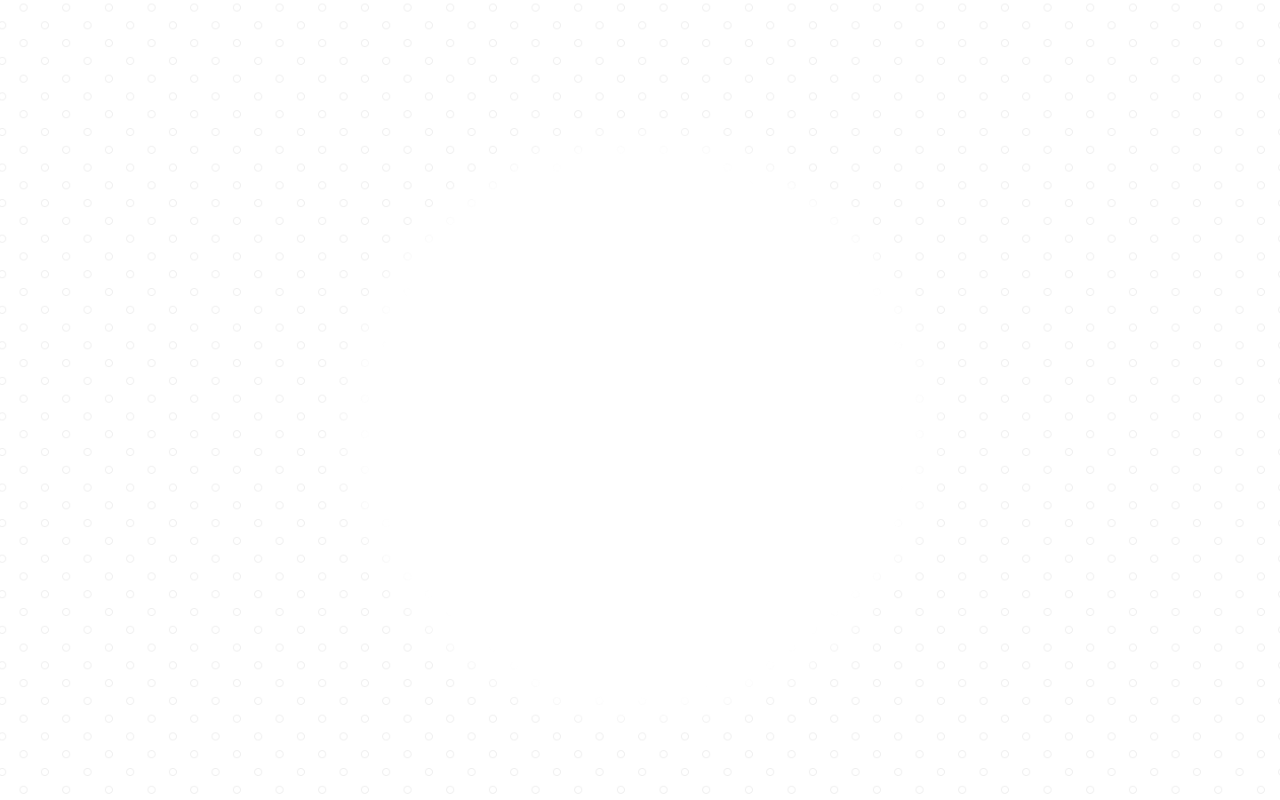
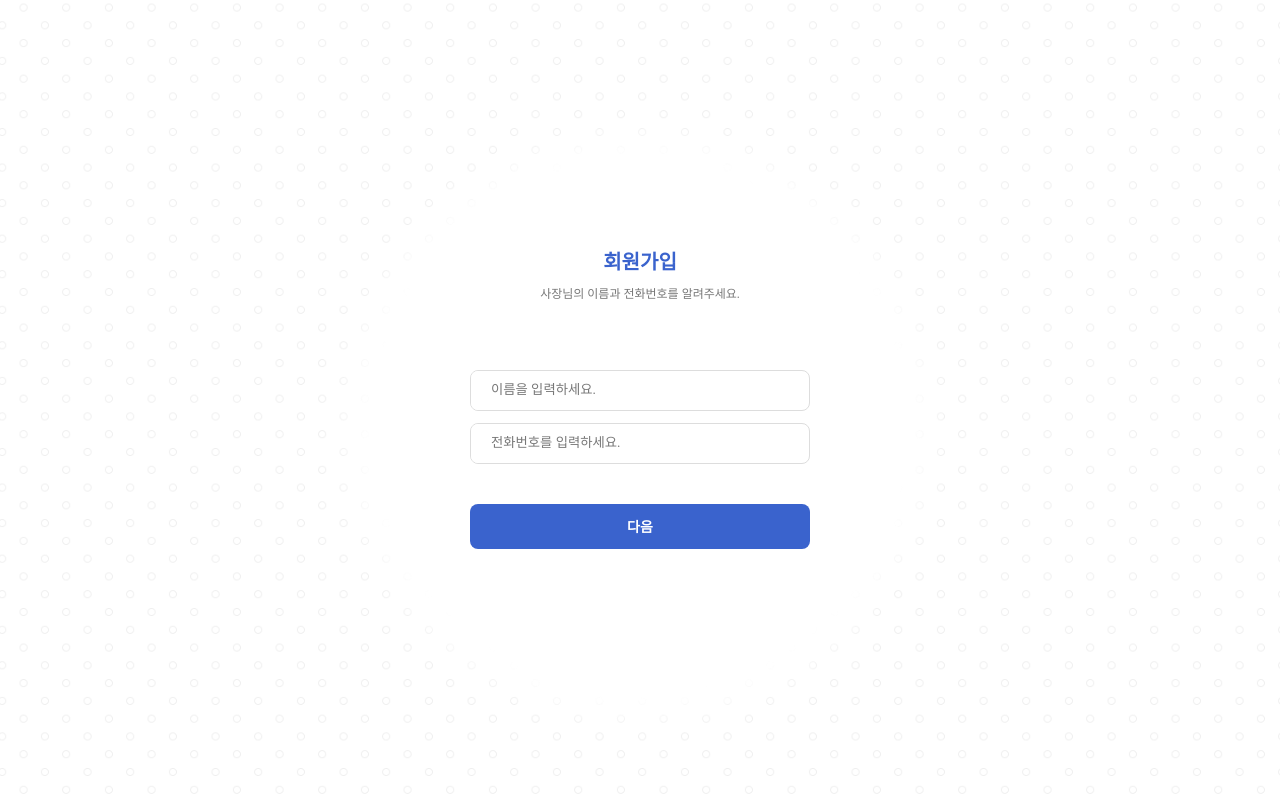
Before and after one commit to NOGO0/Front-End, a React (Create React App) app in the folder nogoo-fe/: page /signup in a window 1280 px wide. Built offline with nearby package versions, Linux system fonts and the light colour scheme.

Commit message:
회원가입

```diff
--- /dev/null
+++ b/nogoo-fe/src/components/Tag.tsx
@@ -0,0 +1,21 @@
+import { ReactNode } from "react";
+import { styled } from "styled-components";
+
+interface PropsType {
+  children: ReactNode;
+}
+
+export default function Tag({ children }: PropsType) {
+  return <Containter>{children}</Containter>;
+}
+
+const Containter = styled.div`
+  color: #3a63cd;
+  border: 1px solid #86a8ff;
+  background-color: #ecf0fa;
+  display: inline-block;
+  padding: 4px 12px;
+  border-radius: 8px;
+  font-size: 12px;
+  font-weight: 700;
+`;
--- /dev/null
+++ b/nogoo-fe/src/components/signup/phoneCheck.tsx
@@ -0,0 +1,114 @@
+import { ChangeEvent, useEffect, useRef, useState } from "react";
+import { styled } from "styled-components";
+
+export default function PhoneCheck() {
+  const [number, setNumber] = useState<number[]>([]);
+  const inputRef = useRef<(HTMLInputElement | null)[]>([]);
+
+  const setRef = (index: number, element: HTMLInputElement | null) => {
+    inputRef.current[index] = element;
+  };
+
+  const handleChange = (
+    event: ChangeEvent<HTMLInputElement>,
+    index: number
+  ) => {
+    if (event.target.value.length > 1)
+      event.target.value = event.target.value.slice(0, 1);
+
+    setNumber((prev) => {
+      const test = [...prev];
+      test[index] = Number(event.target.value);
+      return test;
+    });
+
+    if (index + 1 < inputRef.current.length && inputRef.current[index + 1]) {
+      inputRef.current[index + 1]?.focus();
+    }
+  };
+
+  useEffect(() => {
+    if (number.length === 4) {
+      //인증 로직
+    }
+  }, [number]);
+
+  return (
+    <Wrapper>
+      <Text>
+        <h5>휴대폰 인증</h5>
+        <p>+82) 010-29**-**** 번호로 인증번호를 보냈습니다.</p>
+      </Text>
+      <NumberInput>
+        <input
+          onChange={(e) => {
+            handleChange(e, 0);
+          }}
+          type="number"
+          ref={(el) => setRef(0, el)}
+        />
+        <input
+          onChange={(e) => {
+            handleChange(e, 1);
+          }}
+          type="number"
+          ref={(el) => setRef(1, el)}
+        />
+        <input
+          onChange={(e) => {
+            handleChange(e, 2);
+          }}
+          type="number"
+          ref={(el) => setRef(2, el)}
+        />
+        <input
+          onChange={(e) => {
+            handleChange(e, 3);
+          }}
+          type="number"
+          ref={(el) => setRef(3, el)}
+        />
+      </NumberInput>
+    </Wrapper>
+  );
+}
+
+const Wrapper = styled.div`
+  display: flex;
+  flex-direction: column;
+  align-items: center;
+`;
+
+const Text = styled.div`
+  > h5 {
+    font-size: 20px;
+    font-weight: 800;
+    color: #000;
+    text-align: center;
+  }
+  > p {
+    color: #777;
+    font-size: 12px;
+    font-weight: 400;
+    text-align: center;
+    margin-top: 16px;
+    margin-bottom: 70px;
+  }
+`;
+
+const NumberInput = styled.div`
+  display: flex;
+  gap: 25px;
+  > input {
+    width: 70px;
+    height: 80px;
+    background-color: #eee;
+    border: none;
+    outline: none;
+    border-radius: 12px;
+    font-size: 45px;
+    font-weight: 900;
+    caret-color: transparent;
+    text-align: center;
+  }
+`;
--- /dev/null
+++ b/nogoo-fe/src/components/signup/step1.tsx
@@ -0,0 +1,77 @@
+import { useState } from "react";
+import { styled } from "styled-components";
+import { RequestType, StepArgType } from "../../pages/signup/signup";
+import Button from "../button";
+import Input from "../input";
+
+const Step1 = ({ handleChange, state, NextLevel }: StepArgType) => {
+  return (
+    <Wrapper>
+      <Text>
+        <h5>회원가입</h5>
+        <p>사장님의 이름과 전화번호를 알려주세요.</p>
+      </Text>
+      <Form>
+        <Input
+          name="name"
+          placeholder="이름을 입력하세요."
+          value={state.name}
+          onChange={(event) => {
+            handleChange("name", event.target.value);
+          }}
+        />
+        <Input
+          name="phone"
+          placeholder="전화번호를 입력하세요."
+          value={state.phone}
+          onChange={(event) => {
+            handleChange("phone", event.target.value);
+          }}
+        />
+      </Form>
+      <Button
+        disabled={!state.name || !state.phone}
+        onClick={() => {
+          NextLevel();
+        }}
+      >
+        다음
+      </Button>
+    </Wrapper>
+  );
+};
+
+const Wrapper = styled.div`
+  display: flex;
+  flex-direction: column;
+  align-items: center;
+  > button {
+    margin-top: 40px;
+  }
+`;
+
+const Text = styled.div`
+  > h5 {
+    font-size: 20px;
+    font-weight: 800;
+    color: #3a63cd;
+    text-align: center;
+  }
+  > p {
+    color: #777;
+    font-size: 12px;
+    font-weight: 400;
+    text-align: center;
+    margin-top: 16px;
+    margin-bottom: 70px;
+  }
+`;
+
+const Form = styled.div`
+  width: 340px;
+  > div:last-child {
+    margin-top: 12px;
+  }
+`;
+
+export default Step1;
--- /dev/null
+++ b/nogoo-fe/src/components/signup/step2.tsx
@@ -0,0 +1,89 @@
+import { useState } from "react";
+import { styled } from "styled-components";
+import Button from "../button";
+import Input from "../input";
+import Tag from "../Tag";
+
+const Step2 = () => {
+  const [state, setState] = useState({ name: "", phone: [] });
+
+  const handleChange = (name: string, value: string) => {
+    setState((prev) => ({ ...prev, [name]: value }));
+  };
+
+  const handleKeyDown = (event: React.KeyboardEvent<HTMLInputElement>) => {
+    if (event.key === "Enter") {
+      alert("Enter key pressed");
+    }
+  };
+
+  return (
+    <Wrapper>
+      <Text>
+        <h5>회원가입</h5>
+        <p>사장님의 기본정보를 입력하세요.</p>
+      </Text>
+      <Form>
+        <Input
+          name="age"
+          placeholder="나이를 입력하세요"
+          value={state.name}
+          onChange={(event) => {
+            handleChange("name", event.target.value);
+          }}
+        />
+        <Input
+          name="area"
+          placeholder="근무지역을 추가하세요."
+          onKeyUp={handleKeyDown}
+        />
+        <div className="tags">
+          <Tag>서울</Tag>
+          <Tag>대전</Tag>
+          <Tag>대전</Tag>
+        </div>
+      </Form>
+      <Button>다음</Button>
+    </Wrapper>
+  );
+};
+
+const Wrapper = styled.div`
+  display: flex;
+  flex-direction: column;
+  align-items: center;
+  > button {
+    margin-top: 40px;
+  }
+`;
+
+const Text = styled.div`
+  > h5 {
+    font-size: 20px;
+    font-weight: 800;
+    color: #3a63cd;
+    text-align: center;
+  }
+  > p {
+    color: #777;
+    font-size: 12px;
+    font-weight: 400;
+    text-align: center;
+    margin-top: 16px;
+    margin-bottom: 70px;
+  }
+`;
+
+const Form = styled.div`
+  width: 340px;
+  display: flex;
+  flex-direction: column;
+  gap: 12px;
+  > .tags {
+    display: flex;
+    flex-wrap: wrap;
+    gap: 4px;
+  }
+`;
+
+export default Step2;
--- /dev/null
+++ b/nogoo-fe/src/components/signup/step3.tsx
@@ -0,0 +1,81 @@
+import { useState } from "react";
+import { styled } from "styled-components";
+import Button from "../button";
+import Input from "../input";
+
+const Step3 = () => {
+  const [state, setState] = useState({ id: "", password: "" });
+
+  const handleChange = (name: string, value: string) => {
+    setState((prev) => ({ ...prev, [name]: value }));
+  };
+
+  return (
+    <Wrapper>
+      <Text>
+        <h5>회원가입</h5>
+        <p>사장님이 사용하실 아이디와 비밀번호를 입력하세요.</p>
+      </Text>
+      <Form>
+        <Input
+          name="id"
+          placeholder="아이디를 입력하세요"
+          value={state.id}
+          onChange={(event) => {
+            handleChange("id", event.target.value);
+          }}
+        />
+        <Input
+          name="password"
+          placeholder="비밀번호를 입력하세요."
+          value={state.password}
+          onChange={(event) => {
+            handleChange("password", event.target.value);
+          }}
+          type="password"
+        />
+        <Input
+          name="passwordCheck"
+          placeholder="비밀번호를 한번 더 입력하세요."
+          type="password"
+        />
+      </Form>
+      <Button>완료</Button>
+    </Wrapper>
+  );
+};
+
+const Wrapper = styled.div`
+  display: flex;
+  flex-direction: column;
+  align-items: center;
+  > button {
+    margin-top: 40px;
+  }
+`;
+
+const Text = styled.div`
+  > h5 {
+    font-size: 20px;
+    font-weight: 800;
+    color: #3a63cd;
+    text-align: center;
+  }
+  > p {
+    color: #777;
+    font-size: 12px;
+    font-weight: 400;
+    text-align: center;
+    margin-top: 16px;
+    margin-bottom: 70px;
+  }
+`;
+
+const Form = styled.div`
+  width: 340px;
+  display: flex;
+  flex-direction: column;
+  gap: 12px;
+`;
+
+export default Step3;
--- a/nogoo-fe/src/global.css
+++ b/nogoo-fe/src/global.css
@@ -134,3 +134,15 @@
 input::placeholder {
   color: #777777;
 }
+
+/* Chrome, Safari, Edge, Opera */
+input::-webkit-outer-spin-button,
+input::-webkit-inner-spin-button {
+  -webkit-appearance: none;
+  margin: 0;
+}
+
+/* Firefox  */
+input[type="number"] {
+  -moz-appearance: textfield;
+}
--- a/nogoo-fe/src/pages/signup/signup.tsx
+++ b/nogoo-fe/src/pages/signup/signup.tsx
@@ -1,12 +1,58 @@
+import { useEffect, useState } from "react";
 import { styled } from "styled-components";
 import { backgroundPatton } from "../../assets";
+import PhoneCheck from "../../components/signup/phoneCheck";
+import Step1 from "../../components/signup/step1";
+import Step2 from "../../components/signup/step2";
+import Step3 from "../../components/signup/step3";
+
+export interface RequestType {
+  name: string;
+  phone: string;
+  age: number | undefined;
+  area: string[];
+  id: string;
+  password: string;
+}
+
+export interface StepArgType {
+  handleChange: (name: string, value: string) => void;
+  state: RequestType;
+  NextLevel: () => void;
+}
 
 export default function Signup() {
-  return (
-    <_Back>
-      <></>
-    </_Back>
-  );
+  const [step, setStep] = useState(0);
+  const [state, setState] = useState<RequestType>({
+    name: "",
+    phone: "",
+    age: undefined,
+    area: [],
+    id: "",
+    password: "",
+  });
+
+  const handleChange = (name: string, value: string) => {
+    setState((prev) => ({ ...prev, [name]: value }));
+  };
+
+  const NextLevel = () => {
+    setStep((prev) => prev + 1);
+  };
+
+  const arg: StepArgType = {
+    handleChange,
+    NextLevel,
+    state,
+  };
+
+  const stepArr = [<Step1 {...arg} />, <PhoneCheck />, <Step2 />, <Step3 />];
+
+  useEffect(() => {
+    console.log(state);
+  }, [state]);
+
+  return <_Back>{stepArr[step]}</_Back>;
 }
 
 const _Back = styled.div`
```
